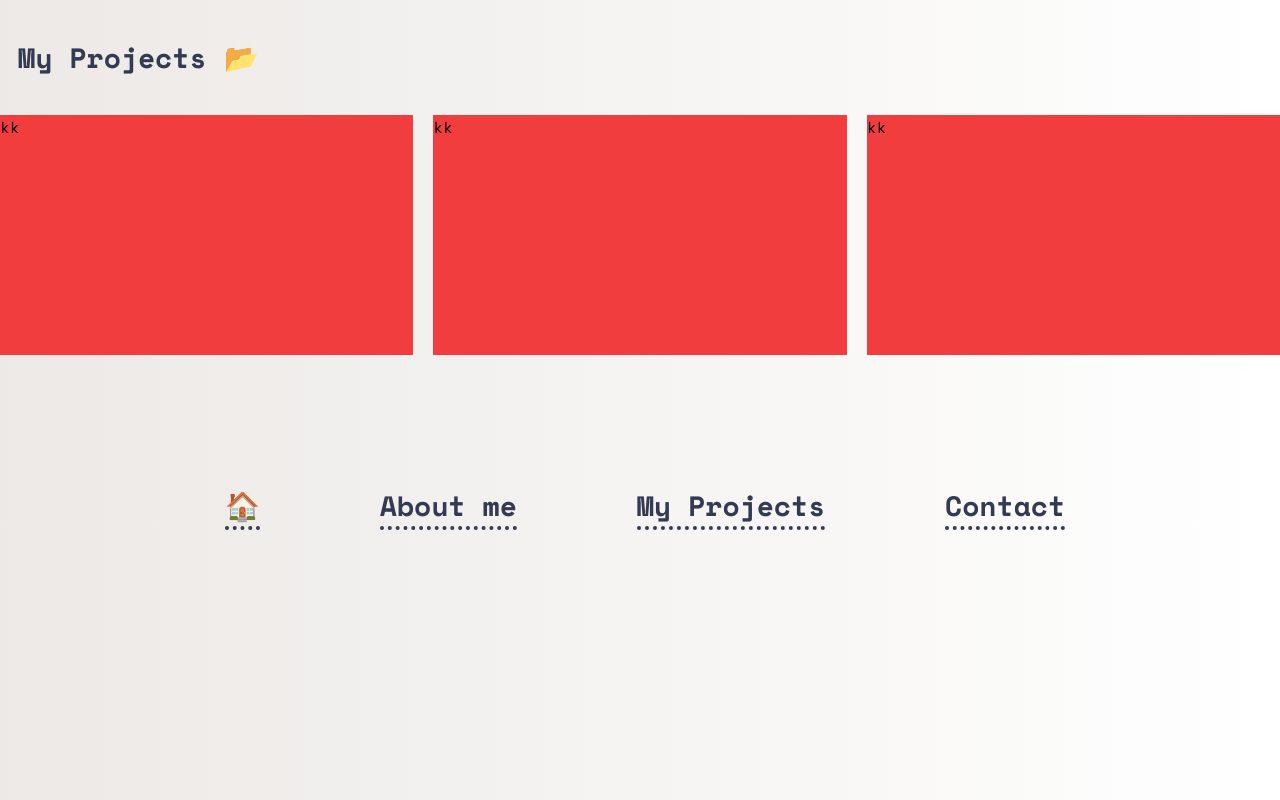
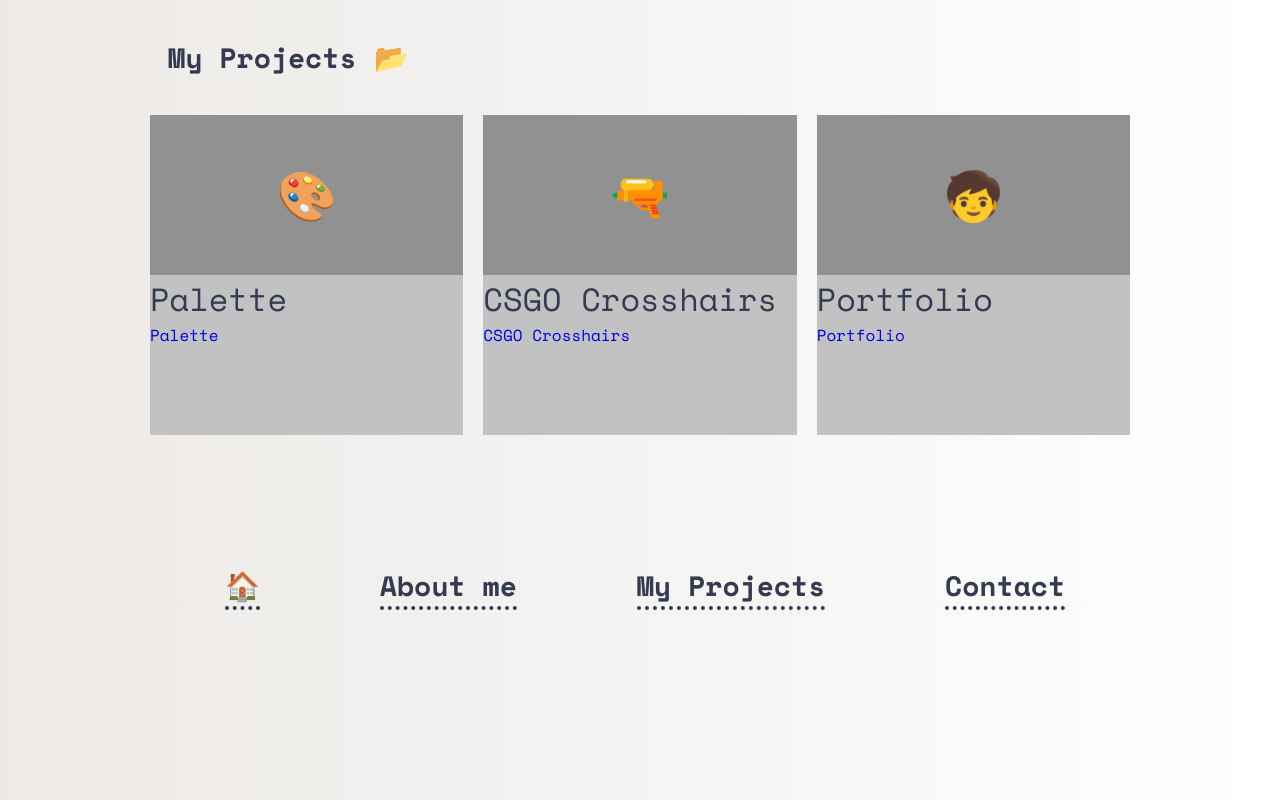
Before and after one commit to moaojarco/moaojarco.github.io, a React (Create React App) app: page /projects in a window 1280 px wide. Built offline with nearby package versions, Linux system fonts and the light colour scheme.

Commit message:
fix cards

```diff
--- a/src/components/Card.jsx
+++ b/src/components/Card.jsx
@@ -0,0 +1,52 @@
+import styled from "styled-components";
+
+const CardContainer = styled.div`
+  width: 100%;
+  background: #f86363;
+
+  display: flex;
+  flex-direction: column;
+  align-items: center;
+  justify-content: center;
+`;
+
+const CardTitle = styled.div`
+  font-size: 2rem;
+  color: #333a51;
+`;
+
+const CardEmoji = styled.span`
+  font-size: 3rem;
+`;
+
+const CardLink = styled.a`
+  text-decoration: none;
+`;
+
+const CardTop = styled.div`
+  height: 10rem;
+  display: flex;
+  align-items: center;
+`;
+
+const CardBottom = styled.div`
+  background: #c2c2c2;
+  height: 10rem;
+  width: 100%;
+`;
+
+const Card = ({ projectName, projectLink, projectEmoji, background }) => {
+  return (
+    <CardContainer style={{ backgroundColor: background }}>
+      <CardTop>
+        <CardEmoji>{projectEmoji}</CardEmoji>
+      </CardTop>
+      <CardBottom>
+        <CardTitle>{projectName}</CardTitle>
+        <CardLink href={projectLink}>{projectName}</CardLink>
+      </CardBottom>
+    </CardContainer>
+  );
+};
+
+export default Card;
--- a/src/pages/Projects.jsx
+++ b/src/pages/Projects.jsx
@@ -1,5 +1,6 @@
 import styled from "styled-components";
 import Nav from "../components/Nav";
+import Card from "../components/Card";
 
 const ProjectsContainer = styled.div`
   display: grid;
@@ -15,13 +16,8 @@
 `;
 
 const ProjectsWrapper = styled.div`
-  max-width: 61.25;
+  max-width: 61.25rem;
   margin: 0.625rem auto;
-`;
-
-const ProjectCard = styled.div`
-  background: #f13d3d;
-  height: 15rem;
 `;
 
 const Projects = () => {
@@ -30,9 +26,24 @@
       <ProjectsWrapper>
         <SectionTitle>My Projects 📂</SectionTitle>
         <ProjectsContainer>
-          <ProjectCard>kk</ProjectCard>
-          <ProjectCard>kk</ProjectCard>
-          <ProjectCard>kk</ProjectCard>
+          <Card
+            projectEmoji="🎨"
+            projectName="Palette"
+            projectLink="#"
+            background="#919191"
+          />
+          <Card
+            projectEmoji="🔫"
+            projectName="CSGO Crosshairs"
+            projectLink="#"
+            background="#919191"
+          />
+          <Card
+            projectEmoji="🧒"
+            projectName="Portfolio"
+            projectLink="#"
+            background="#919191"
+          />
         </ProjectsContainer>
       </ProjectsWrapper>
       <Nav />
--- a/src/pages/Sou.jsx
+++ b/src/pages/Sou.jsx
@@ -3,7 +3,6 @@
 
 const AboutContainer = styled.div`
   width: 100%;
-  margin-top: 5rem;
   height: 89.8vh;
   background: linear-gradient(270deg, #fff, #ece9e6);
 
```
